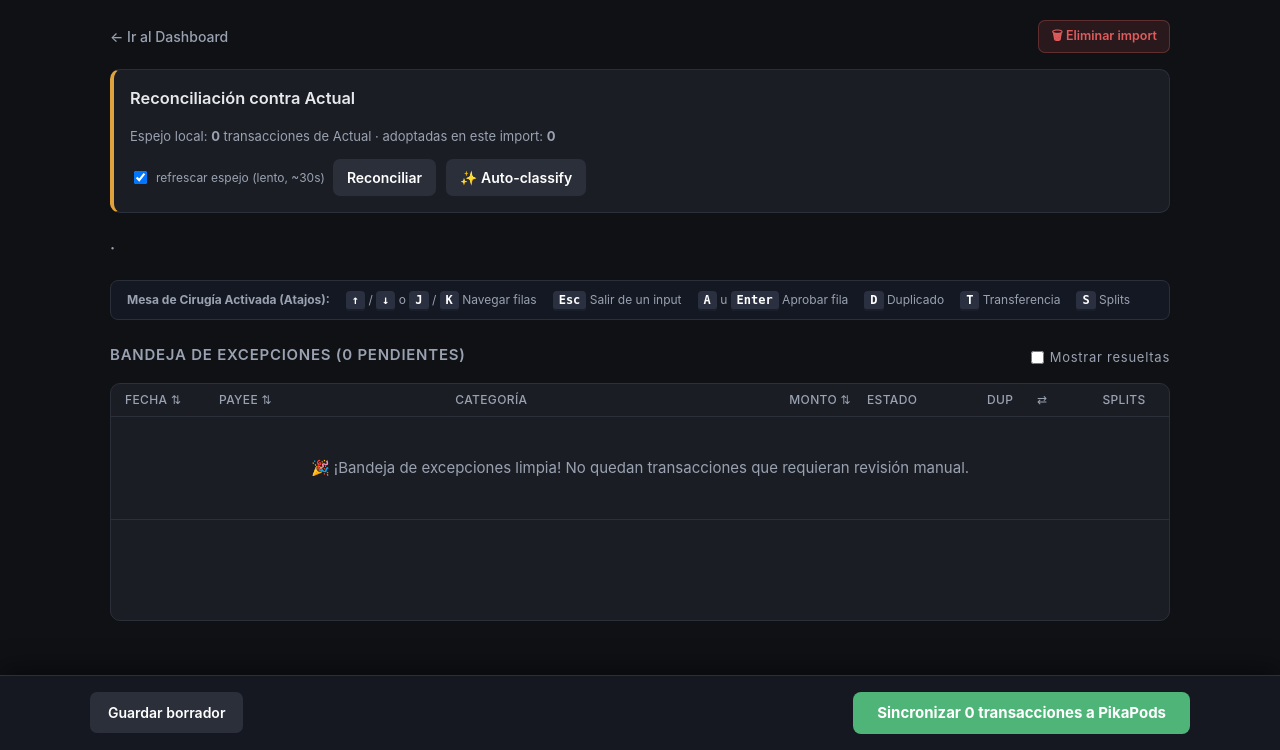
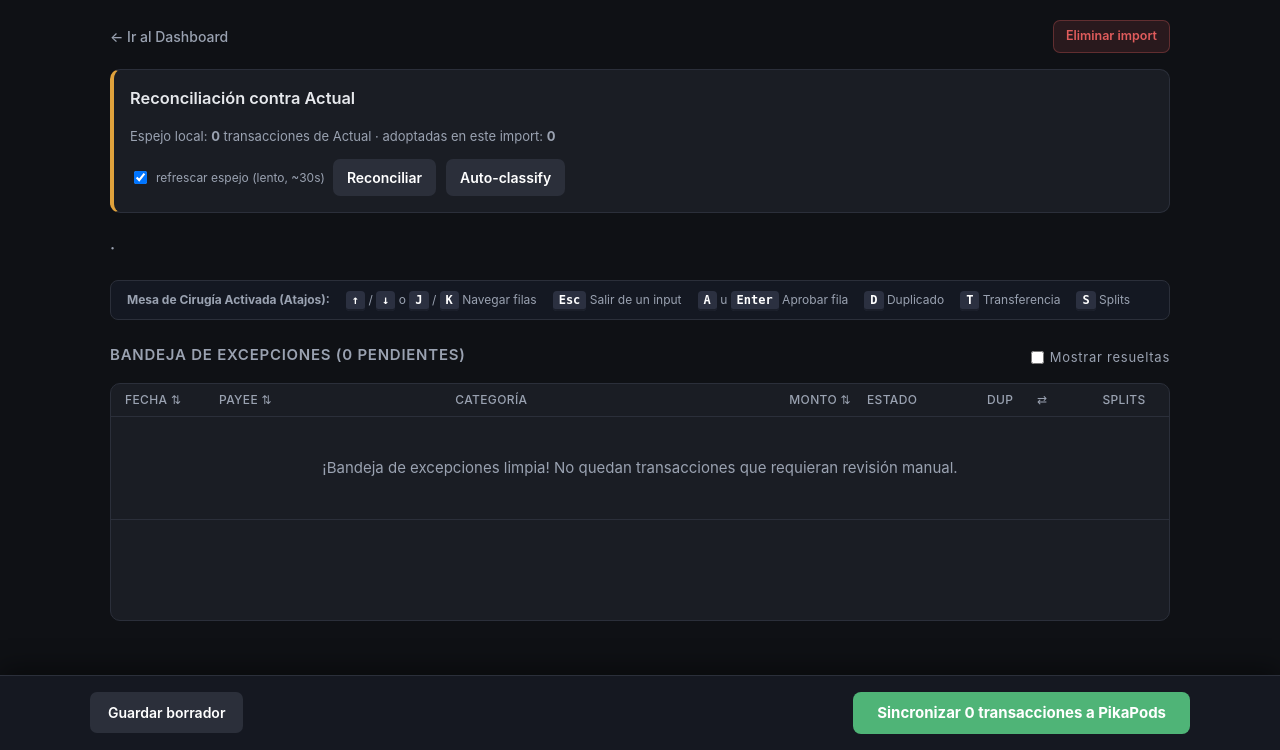
Before and after one commit to cuentadesanti/spend-pipe, a FastAPI app: page /imports/1 in a window 1280 px wide. Shown: the part 50-800 px from the top of the page. Run offline with FastAPI, Linux system fonts and the light colour scheme; parts of the project's set-up code (start-up, migrations or seed data) failed here and were passed over.

Commit message:
UI sin emojis: fuera el icono del botón eliminar, sparkles de auto-classify, dropzone y celebración
Co-Authored-By: Claude Fable 5 <noreply@anthropic.com>

```diff
--- a/spend_pipe/web/templates/import_detail.html
+++ b/spend_pipe/web/templates/import_detail.html
@@ -389,7 +389,7 @@
         onsubmit="return confirm('¿Eliminar este import completo del staging?\n\nNada se borra de Actual (solo lo no-pusheado se puede eliminar). Podrás volver a subir el archivo correcto.')">
     <button type="submit" class="secondary"
             style="background:rgba(224,92,92,0.12); color:var(--bad); border:1px solid rgba(224,92,92,0.3); padding:6px 12px; font-size:12.5px;">
-      🗑 Eliminar import
+      Eliminar import
     </button>
   </form>
 </div>
@@ -426,7 +426,7 @@
     <form action="/imports/{{ imp.id }}/ai-categorize" method="post"
           onsubmit="return showBusy('Auto-clasificando…', 'Categorizando las filas sin regla en lotes. Esto puede tardar un minuto.')">
       <button type="submit" class="secondary" {{ '' if ai_enabled else 'disabled title="Configura tu API key de Anthropic en el inicio"' }}>
-        ✨ Auto-classify
+        Auto-classify
       </button>
     </form>
   </div>
@@ -537,7 +537,7 @@
                 {% endfor %}
               </select>
               {% if t.category and t.confidence is not none and t.confidence < 1.0 %}
-              <span class="auto-pill" title="Categoría llenada automáticamente">✨ auto</span>
+              <span class="auto-pill" title="Categoría llenada automáticamente">auto</span>
               {% endif %}
             </td>
             <td class="num {{ 'neg' if t.amount < 0 else '' }}" style="font-weight:600;">{{ '%.2f'|format(t.amount) }}
@@ -633,7 +633,7 @@
               </select>
             </div>
             {% if t.category and t.confidence is not none and t.confidence < 1.0 %}
-            <span class="auto-pill" title="Categoría llenada automáticamente — confírmala o cámbiala">✨ auto</span>
+            <span class="auto-pill" title="Categoría llenada automáticamente — confírmala o cámbiala">auto</span>
             {% endif %}
             {% if drafts %}
             <div class="muted" style="font-size:11px; font-weight:600; padding:4px 0;">La categoría vive en los splits.
@@ -733,7 +733,7 @@
         {% if ns.needs_review_count == 0 %}
         <tr>
           <td colspan="8" style="text-align:center; padding: 40px; color: var(--muted); font-size: 15px;">
-            🎉 ¡Bandeja de excepciones limpia! No quedan transacciones que requieran revisión manual.
+            ¡Bandeja de excepciones limpia! No quedan transacciones que requieran revisión manual.
           </td>
         </tr>
         {% endif %}
--- a/spend_pipe/web/templates/index.html
+++ b/spend_pipe/web/templates/index.html
@@ -325,7 +325,7 @@
 
 <!-- 1. Universal Dropzone Box -->
 <div class="dropzone-box" id="universal-dropzone" onclick="triggerUpload()">
-  <div style="font-size: 34px;">📥</div>
+  <div style="font-size: 34px;"></div>
   <div class="dropzone-box-title">Arrastra aquí tus estados de cuenta</div>
   <div class="dropzone-box-desc">Soporta múltiples archivos mezclados (PDF, CSV, Excel). Auto-detectamos banco y fecha.
   </div>
```
